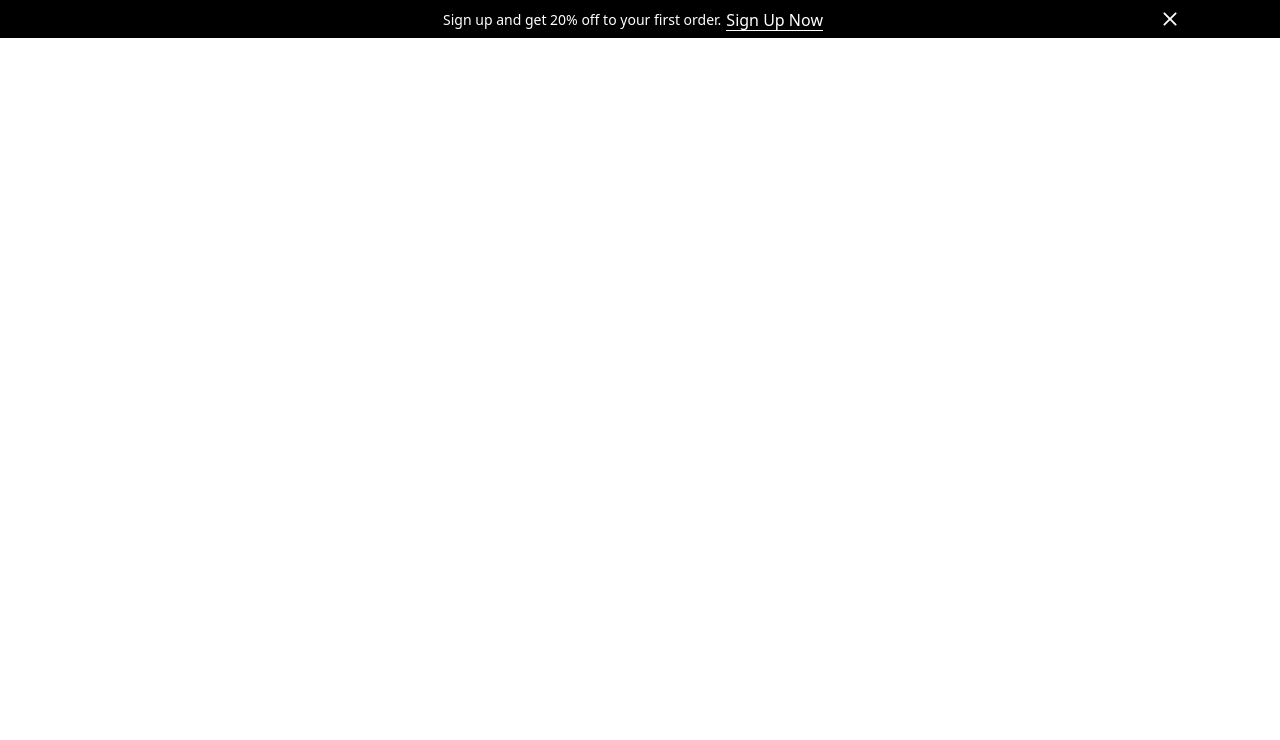
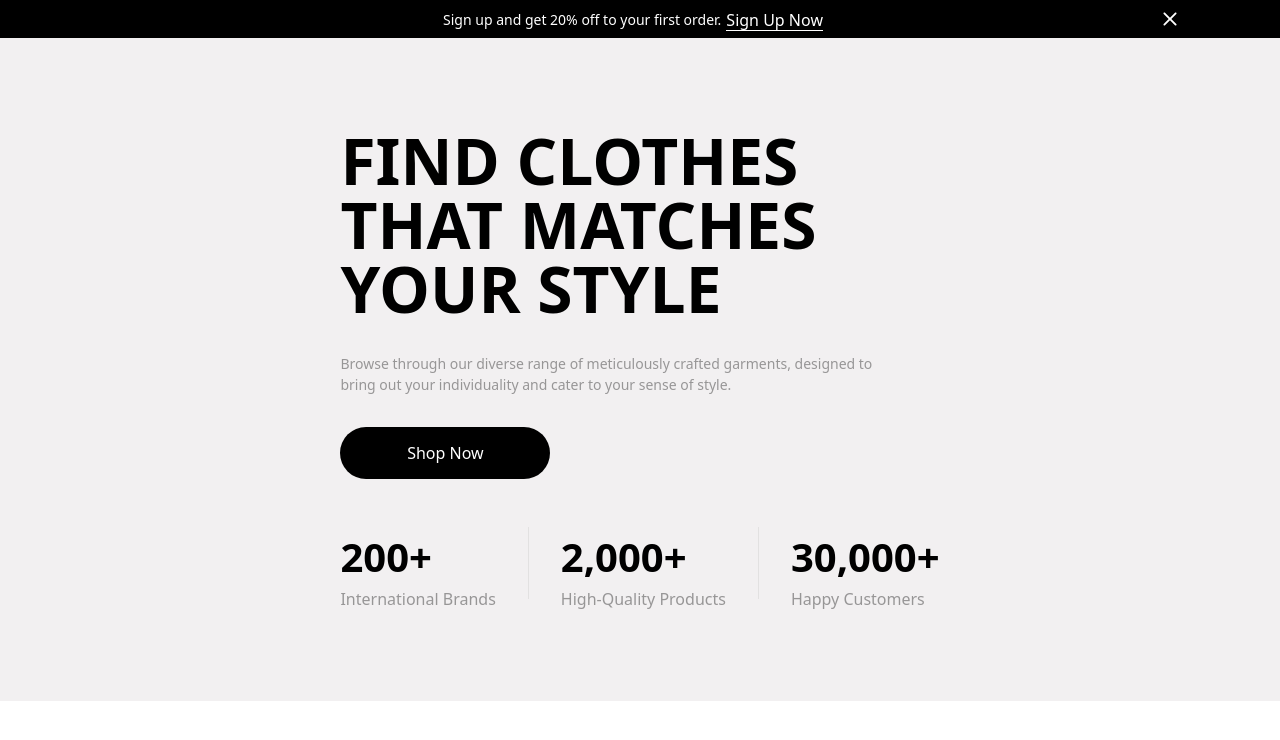
Before and after one commit to Saba-Vardosanidze/UnilabEntranceExam, a React (Vite) app: page / in a window 1280 px wide. Shown: the top 740 px of the page. Built offline with nearby package versions, Linux system fonts and the light colour scheme.

Commit message:
HeroLeftSide

```diff
--- /dev/null
+++ b/src/components/heroSection/HeroSection.jsx
@@ -0,0 +1,48 @@
+import React from "react";
+
+const HeroSection = () => {
+  return (
+    <div className="flex justify-center lg:items-center bg-[var(--heroBgColor)] min-h-[663px]">
+      <div className="flex lg:flex-row flex-col px-[16px] max-w-[1440px]">
+        <div className="">
+          <h2 className="max-w-[315px] lg:max-w-[577px] text-[var(--font-integralcf)] font-bold text-[36px] lg:text-[64px] leading-[34px] lg:leading-[64px]">
+            FIND CLOTHES THAT MATCHES YOUR STYLE
+          </h2>
+          <p className="mt-[20px] lg:mt-[32px] mb-[24px] lg:mb-[32px] max-w-[358px] lg:max-w-[545px] font-[var(--font-satoshi)] text-[14px] text-[var(--colorBlackOpacity)] lg:text-[14px]">
+            Browse through our diverse range of meticulously crafted garments,
+            designed to bring out your individuality and cater to your sense of
+            style.
+          </p>
+          <button className="bg-[var(--colorBlack)] hover:bg-[var(--colorBlackHover)] rounded-[62px] w-full max-w-[358px] lg:max-w-[210px] min-h-[52px] text-[var(--colorWhite)] transition-all duration-300 ease-in-out cursor-pointer">
+            Shop Now
+          </button>
+          <div className="flex flex-wrap justify-center lg:justify-start gap-[27px] lg:gap-[32px] mt-[20px] lg:mt-[48px] font-[var(--font-satoshi)]">
+            <div>
+              <p className="font-bold text-[24px] lg:text-[40px]">200+</p>
+              <p className="text-[12px] text-[var(--colorBlackOpacity)] lg:text-[16px]">
+                International Brands
+              </p>
+            </div>
+            <div className="bg-[var(--colorBlackborder)] w-[1px] h-[52px] lg:h-[72px]"></div>
+            <div>
+              <p className="font-bold text-[24px] lg:text-[40px]">2,000+</p>
+              <p className="text-[12px] text-[var(--colorBlackOpacity)] lg:text-[16px]">
+                High-Quality Products
+              </p>
+            </div>
+            <div className="lg:bg-[var(--colorBlackborder)] lg:w-[1px] lg:h-[72px]"></div>
+            <div>
+              <p className="font-bold text-[24px] lg:text-[40px]">30,000+</p>
+              <p className="text-[12px] text-[var(--colorBlackOpacity)] lg:text-[16px]">
+                Happy Customers
+              </p>
+            </div>
+          </div>
+        </div>
+        <div></div>
+      </div>
+    </div>
+  );
+};
+
+export default HeroSection;
--- a/src/styles/global.css
+++ b/src/styles/global.css
@@ -2,4 +2,22 @@
 :root {
   --colorWhite: white;
   --colorBlack: black;
+  --colorBlackHover: #272727f3;
+  --colorBlackOpacity: #00000060;
+  --colorBlackborder: #00000010;
+
+  --heroBgColor: #f2f0f1;
 }
+/* fonts */
+:root {
+  --font-integralcf: "integralcf", Arial;
+  --font-satoshi: "SatoshI", Arial;
+}
+@font-face {
+  font-family: "integralcf";
+  src: url("./fonts/Fontspring-DEMO-integralcf-regular.otf");
+}
+@font-face {
+  font-family: "SatoshI";
+  src: url("./fonts/Satoshi-Regular.otf");
+}
--- a/src/views/Home.jsx
+++ b/src/views/Home.jsx
@@ -1,3 +1,4 @@
+import HeroSection from "../components/heroSection/HeroSection";
 import PromoBanner from "../components/PromoBanner";
 
 const Home = () => {
@@ -5,6 +6,7 @@ const Home = () => {
     <div className="flex flex-col min-h-[100dvh]">
       <main>
         <PromoBanner />
+        <HeroSection />
       </main>
     </div>
   );
```
Also changed, not shown: public/fonts/Fontspring-DEMO-integralcf-regular.otf (added), public/fonts/Satoshi-Regular.otf (added).
